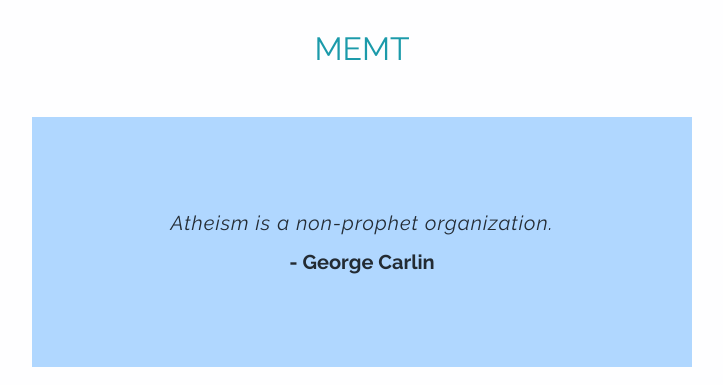
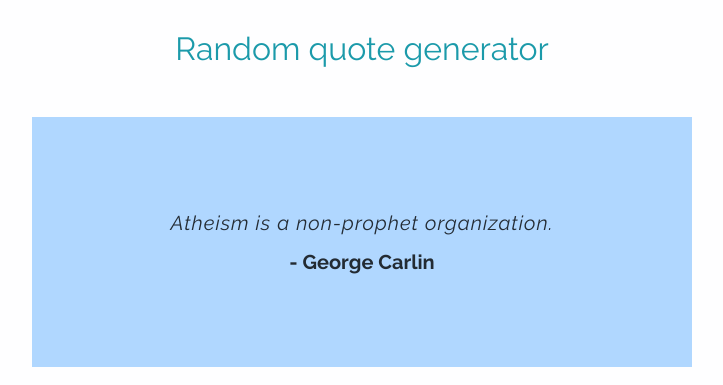
Before and after one commit to CarboneMichele/CarboneMichele.github.io-random-quote-machine, a plain HTML site: page index.html in a window 1280 px wide. Shown: the top 385 px of the page, without its empty margins (278-1001 px from the left). Drawn offline with Linux system fonts and the light colour scheme.

Commit message:
Changed h1 content

```diff
--- a/index.html
+++ b/index.html
@@ -13,7 +13,7 @@
 
 <body onload="getInitialText()">
 
-  <h1>MEMT</h1>
+  <h1>Random quote generator</h1>
 
   <div class="flip-container">
     <div id="quoteWrap" class="flipper">
```
